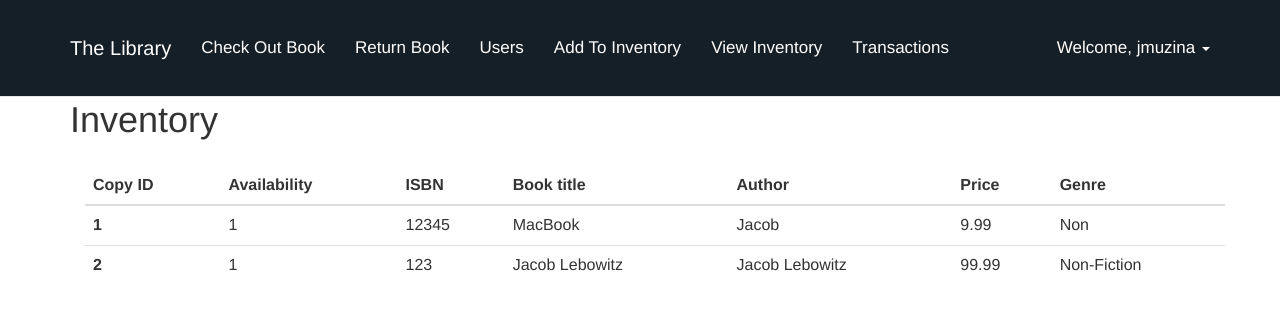
After one commit to AugmentedMode/database-final, a Flask app: page /inventory/ in a window 1280 px wide. The commit adds this page. Shown: the top 336 px of the page. Run offline with Flask 2, Linux system fonts and the light colour scheme; a user stored in the database is signed in; data comes from the database, SQL or seed files in the repository; some libraries are stand-ins or nearby versions.

Commit message:
Added inventory page

```diff
--- a/manage.py
+++ b/manage.py
@@ -195,5 +195,11 @@ def transactions():
     trans_dict = functions.all_transactions()
     return render_template('transactions.html', form=form, username=session['username'], transactions = trans_dict)
 
+@app.route("/inventory/",  methods=['GET', 'POST'])
+@login_required
+def inventory():
+    inv_dict = functions.show_inventory()
+    return render_template('inventory.html', username=session['username'], inventory = inv_dict)
+
 if __name__ == '__main__':
     app.run(debug=True)
--- a/templates/index.html
+++ b/templates/index.html
@@ -58,6 +58,9 @@
                             <a href="/add_books" style="color:white;">Add To Inventory</a>
                         </li>
                         <li>
+                            <a href="/inventory" style="color:white;">View Inventory</a>
+                        </li>
+                        <li>
                             <a href="/transactions" style="color:white;">Transactions</a>
                         </li>
 
--- /dev/null
+++ b/templates/inventory.html
@@ -0,0 +1,37 @@
+{% extends "index.html" %}
+
+{% block content %}
+
+<div class="container">
+    <h1>Inventory</h1>
+    <div class="container">
+        <table class="table" , id="transactions">
+            <thead>
+                <tr>
+                    <th scope="col">Copy ID</th>
+                    <th scope="col">Availability</th>
+                    <th scope="col">ISBN</th>
+                    <th scope="col">Book title</th>
+                    <th scope="col">Author</th>
+                    <th scope="col">Price</th>
+                    <th scope="col">Genre</th>
+                </tr>
+            </thead>
+            <tbody>
+                {% for copy in inventory %}
+                    <tr>
+                        <th scope="row">{{copy[0]}}</th>
+                            <td>{{copy[1]}}</td>
+                            <td>{{copy[2]}}</td>
+                            <td>{{copy[4]}}</td>
+                            <td>{{copy[6]}}</td>
+                            <td>{{copy[5]}}</td>
+                            <td>{{copy[7]}}</td>
+                    </tr>
+                {% endfor %}
+            </tbody>
+        </table>
+    </div>
+</div>
+
+{% endblock %}
--- a/utils/functions.py
+++ b/utils/functions.py
@@ -300,7 +300,6 @@ def refresh_fees():
         FROM transactions NATURAL JOIN copies NATURAL JOIN books WHERE transactions.returned = 0")
 
         row = cursor.fetchone()
-        five_percent = (0.05 * row[3])
         while row is not None:
             row_datetime = datetime.strptime(row[1], "%Y-%m-%d %H:%M:%S")
             if datetime.now() - timedelta(days=5) > row_datetime <= datetime.now() and not row[2] > row[3]:
@@ -313,3 +312,20 @@ def refresh_fees():
     except Exception as e:
         print(e)
         cursor.close()
+
+def show_inventory():
+    '''
+        Returns all copies in database
+    '''
+    conn = get_database_connection()
+    try:
+        cursor = conn.cursor()
+        cursor.execute("SELECT * FROM copies INNER JOIN books ON copies.isbn = books.isbn")
+
+        results = cursor.fetchall()
+
+        conn.commit()
+        cursor.close()
+        return results
+    except:
+        cursor.close()
```
